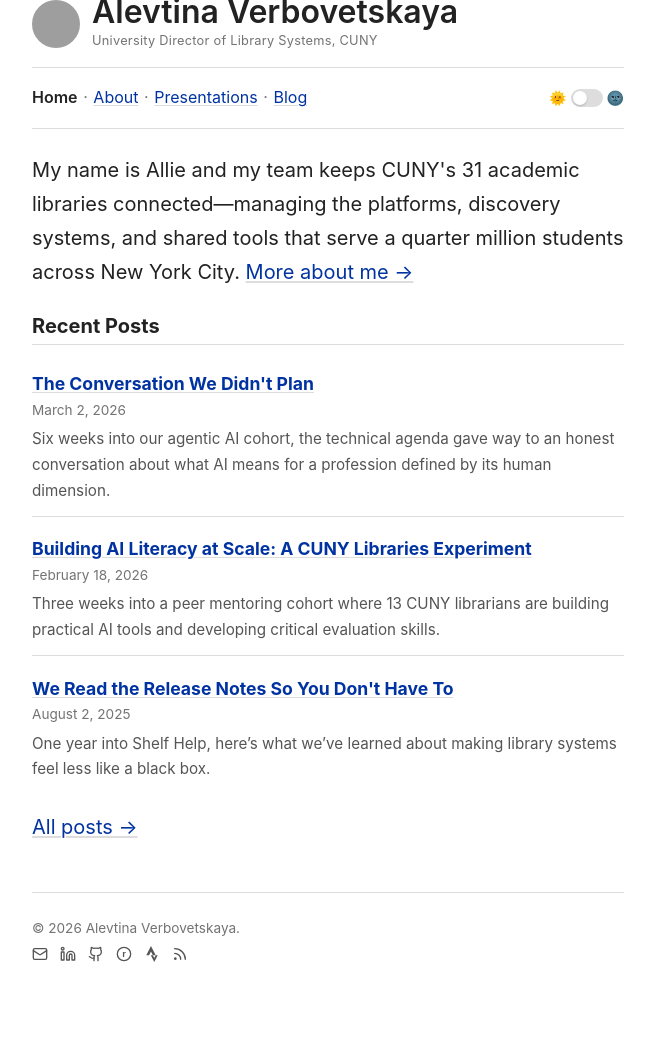
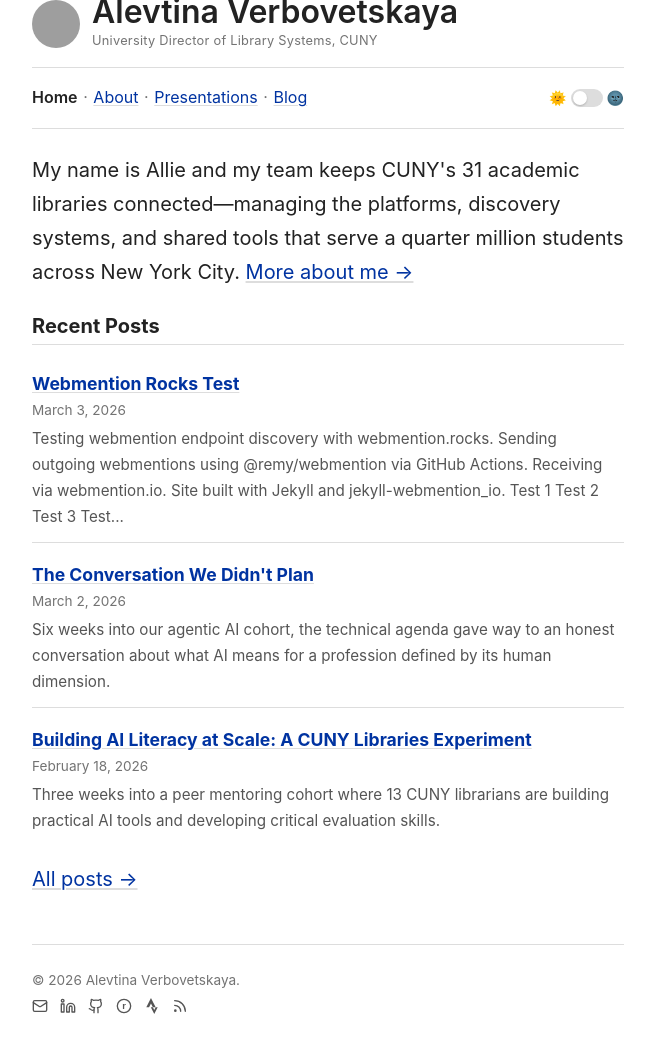
Before and after one commit to alevtina/alevtina.github.io, a Jekyll site: the page built from index.md, in a window 1280 px wide, cut to the strip 136-1182 px from the top of the page. Shown: the whole strip, without its empty margins (312-967 px from the left). Built offline with Jekyll 4.4.1, drawn with Linux system fonts in a browser that asks for light colours; some web fonts are replaced; before the commit the page ends 1130 px from its top, so only the background shows below that; grey boxes are pictures that could not be loaded.

Commit message:
Publish webmention.rocks test post

```diff
--- a/_posts/2026-03-03-webmention-rocks-test.md
+++ b/_posts/2026-03-03-webmention-rocks-test.md
@@ -3,10 +3,10 @@
 title: "Webmention Rocks Test"
 date: 2026-03-03
 tags: [technology]
-published: false
+redirect_from: /blog/2026/03/03/webmention-rocks-test.html
 ---
 
-Testing webmention endpoint discovery with [webmention.rocks](https://webmention.rocks/).
+Testing webmention endpoint discovery with [webmention.rocks](https://webmention.rocks/). Sending outgoing webmentions using [@remy/webmention](https://github.com/remy/wm) via GitHub Actions. Receiving via [webmention.io](https://webmention.io/). Site built with [Jekyll](https://jekyllrb.com/) and [jekyll-webmention_io](https://github.com/aarongustafson/jekyll-webmention_io).
 
 - [Test 1](https://webmention.rocks/test/1)
 - [Test 2](https://webmention.rocks/test/2)
```
